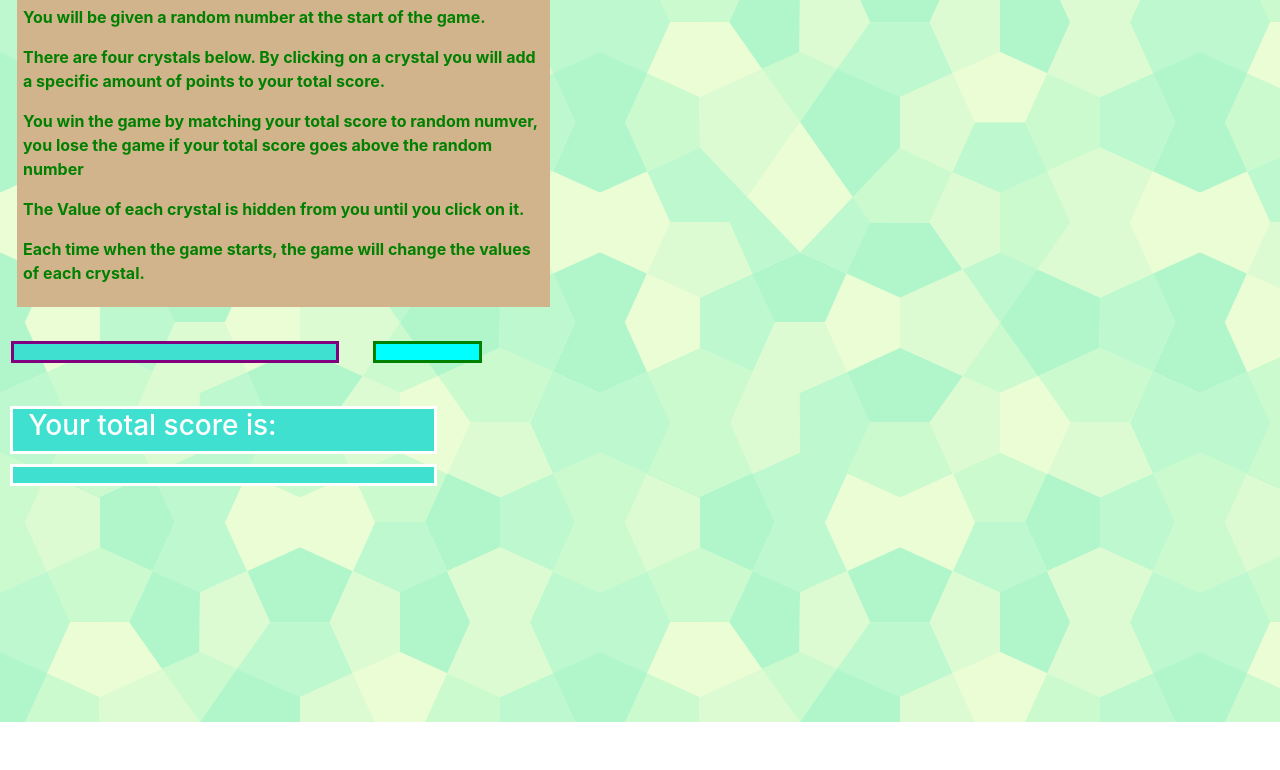
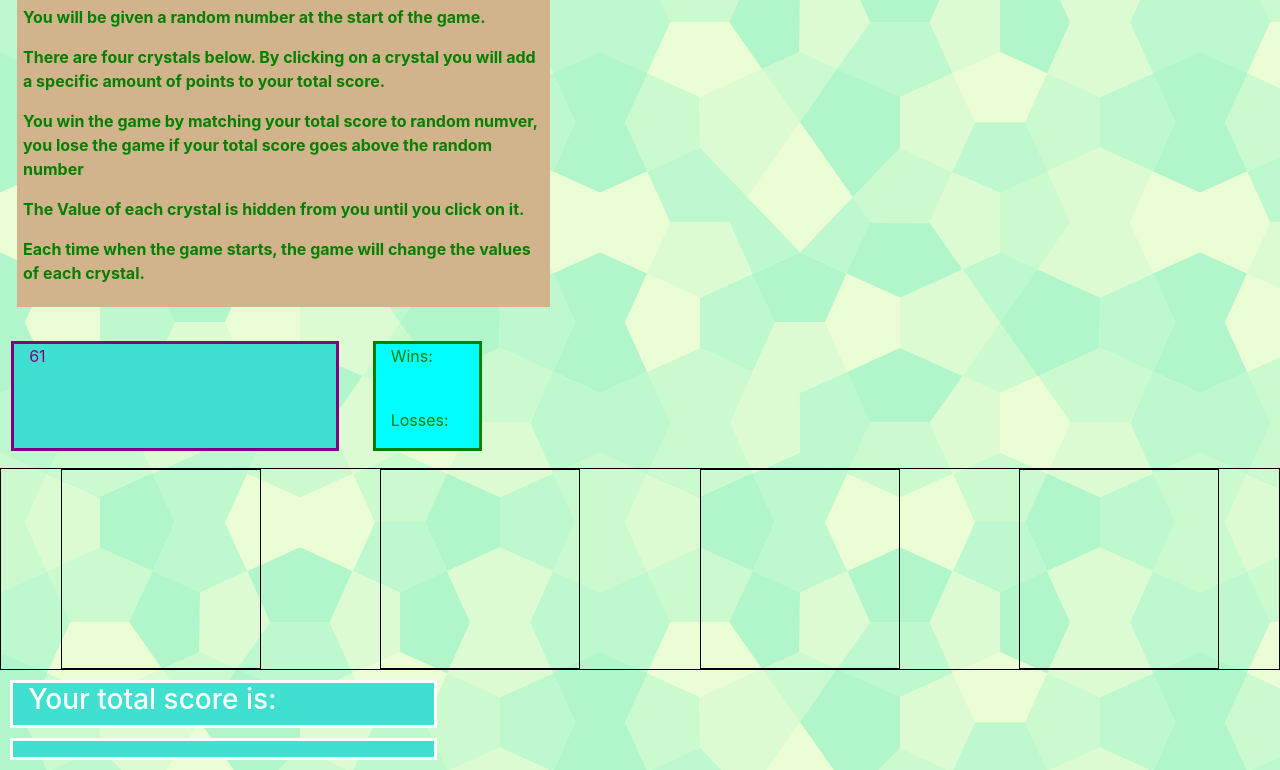
Before and after one commit to cfern052/unit-4-game, a plain HTML site: page index.html in a window 1280 px wide. Shown: the part 78-848 px from the top of the page. Before the commit the page ends 800 px from the top, so only its background shows below. Drawn offline with nearby package versions, Linux system fonts and the light colour scheme.

Commit message:
updated counters, random number, crystal click

```diff
--- a/assets/css/style.css
+++ b/assets/css/style.css
@@ -53,3 +53,16 @@ h1{
     border: solid;
     margin: .8%;
 }
+
+.crystals{
+    display:flex;
+    justify-content: space-around;
+    align-items: center;
+    border:1px solid black;
+}
+
+.crystal{
+border:1px solid black;
+height: 200px;
+width: 200px;
+}
--- a/assets/javascript/game.js
+++ b/assets/javascript/game.js
@@ -0,0 +1,66 @@
+$(document).ready(function () {
+    $("#wins").text("Wins: ");
+    $("#losses").text("Losses: ");
+    var wins = 0;
+    var losses = 0;
+    var randomNum = "";
+    var previous = 0;
+
+
+//  var start = function () {
+        randomNum = Math.floor(Math.random() * 102) + 19;
+        $(".random").html(randomNum);
+
+        for (i = 0; i < 4; i++) {
+
+            var random = Math.floor(Math.random() * 12);
+            console.log(random);
+            var crystal = $("<div>");
+            crystal.attr({
+                "class": 'crystal',
+                "data-random": random
+            });
+            $(".crystals").append(crystal);
+        }
+    //}
+
+// Start();
+
+// var reset= function(){
+    $(".crystal").on("click", function () {
+
+        var num = parseInt($(this).attr('data-random'));
+
+        previous += num;
+
+        if (previous > randomNum) {
+            alert("You have lost. Try again!")
+            losses + 1;
+            $("#losses").html("losses: " + losses);
+
+
+
+            // $(".random").html(randomNum);
+
+        }
+        else if (previous === randomNum) {
+            alert("You have won!");
+            wins + 1;
+            $("#win").html("Wins: " + wins);
+            // $(".random").html(randomNum);
+        };
+
+    });
+})
+
+    // var crystalValues=[];
+    // var randNum = $("<randNum>");
+
+    // for (var i = 0; i==rand; i++) {
+    // var rand=Math.floor(Math.random()*121)+19;
+    // randNum=rand;
+
+    // console.log(randNum)
+
+
+// })
--- a/index.html
+++ b/index.html
@@ -3,9 +3,9 @@
 
 <head>
     <title>Crystal Collector!</title>
-    <link rel="stylesheet" type="text/css" href="assets/css/style.css">
     <link rel="stylesheet" href="https://stackpath.bootstrapcdn.com/bootstrap/4.1.3/css/bootstrap.min.css" integrity="sha384-MCw98/SFnGE8fJT3GXwEOngsV7Zt27NXFoaoApmYm81iuXoPkFOJwJ8ERdknLPMO"
         crossorigin="anonymous">
+    <link rel="stylesheet" type="text/css" href="assets/css/style.css">
     <script src="https://cdnjs.cloudflare.com/ajax/libs/jquery/3.2.1/jquery.min.js"></script>
     <script type="text/javascript"></script>
 </head>
@@ -26,20 +26,20 @@
             <p>You win the game by matching your total score to random numver, you lose the game if your total score goes above the random number</p>
             <p>The Value of each crystal is hidden from you until you click on it.</p>
             <p>Each time when the game starts, the game will change the values of each crystal.</p>
+
+            <!-- <button type="button" class="btn btn-dark start">Start</button> -->
+
         </div>
     </div>
     <div id=clearfix></div>
     <div class=row>
         <div class="col-3 random"><p id=randomNumber></p></div>
-        <div class="col-1 counter"><p id=winLoss></p></div>
+        <div class="col-1 counter"><p id=wins></p><br><p id=losses></p></div>
     </div>
     <div id=clearfix></div>
-    <div class=row>
-        <div class="col-1 j1"><p id=j1></p></div>
-        <div class="col-1 j2"><p id=j2></p></div>
-        <div class="col-1 j3"><p id=j3></p></div>
-        <div class="col-1 j4"><p id=j4></p></div>
-    </div>
+
+        <div class=crystals></div>
+
     <div id=clearfix></div>
     <div class=rowspan>
         <div class="col-4 scoreText"><h3>Your total score is:</h3></div>
@@ -50,7 +50,7 @@
     </div>
 
 
-
+    <script type="text/javascript" src="https://cdnjs.cloudflare.com/ajax/libs/jquery/3.2.1/jquery.min.js"></script>
     <script type="text/javascript" src="assets/javascript/game.js"></script>
 </body>
 
```
Also changed, not shown: assets/images/blue_crystal.jpg (added), assets/images/purple_crystal.jpg (added), assets/images/red-crystal.jpg (added), assets/images/yellow_crystal.jpg (added).
